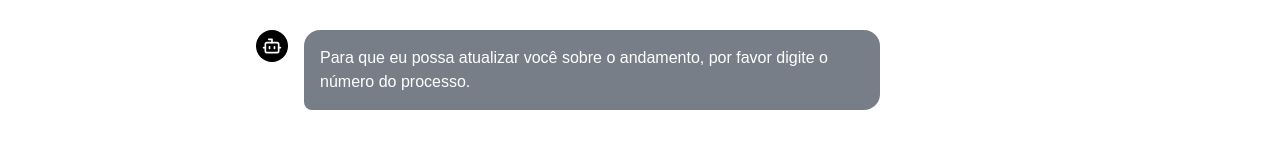
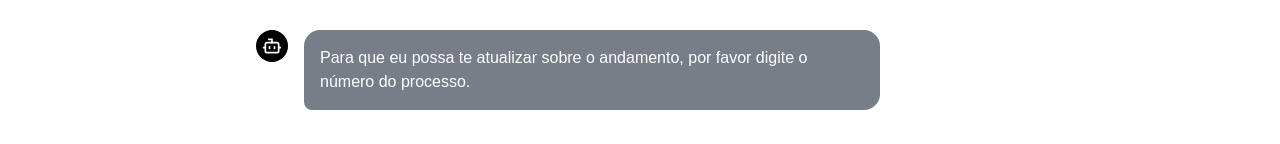
Before and after one commit to MatheusT23/consulta-processual-app, a Next.js app: page / in a window 1280 px wide. Shown: the part 159-303 px from the top of the page. Built offline with nearby package versions, Linux system fonts and the light colour scheme.

Commit message:
Alteração da frase inicial

```diff
--- a/pages/index.tsx
+++ b/pages/index.tsx
@@ -31,7 +31,7 @@ export default function App() {
 
     const botMessages = [
       'Olá, seja bem vindo',
-      'Para que eu possa atualizar você sobre o andamento, por favor digite o número do processo.'
+      'Para que eu possa te atualizar sobre o andamento, por favor digite o número do processo.'
     ];
 
     let messageIndex = 0;
```
